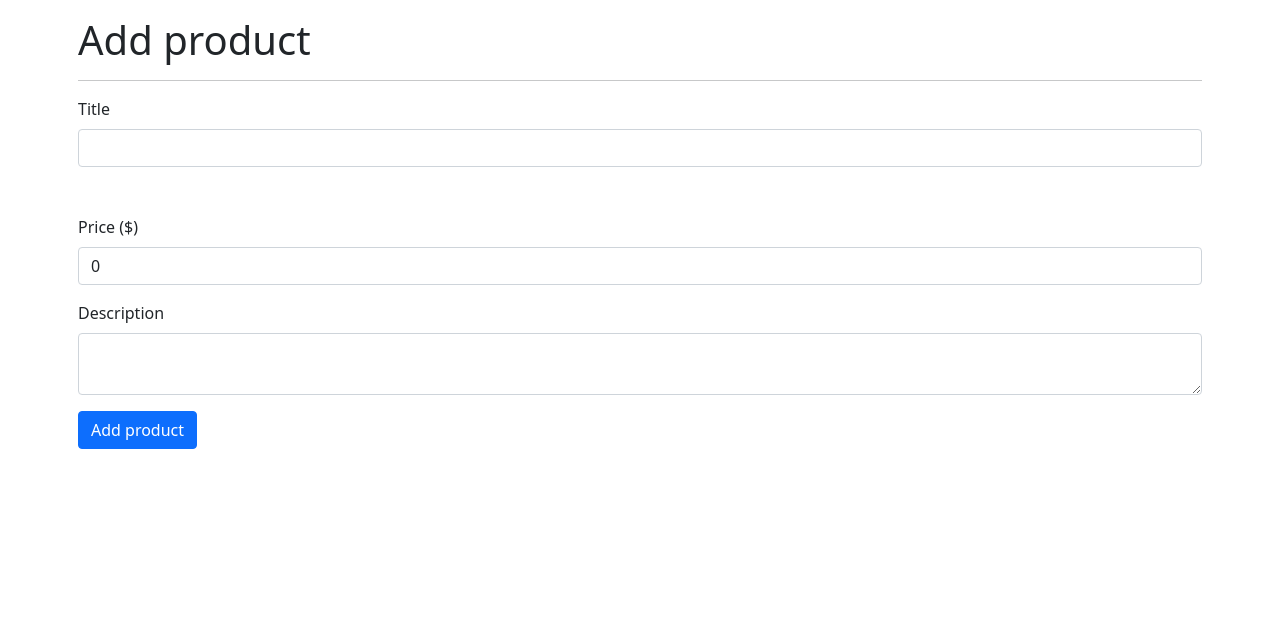
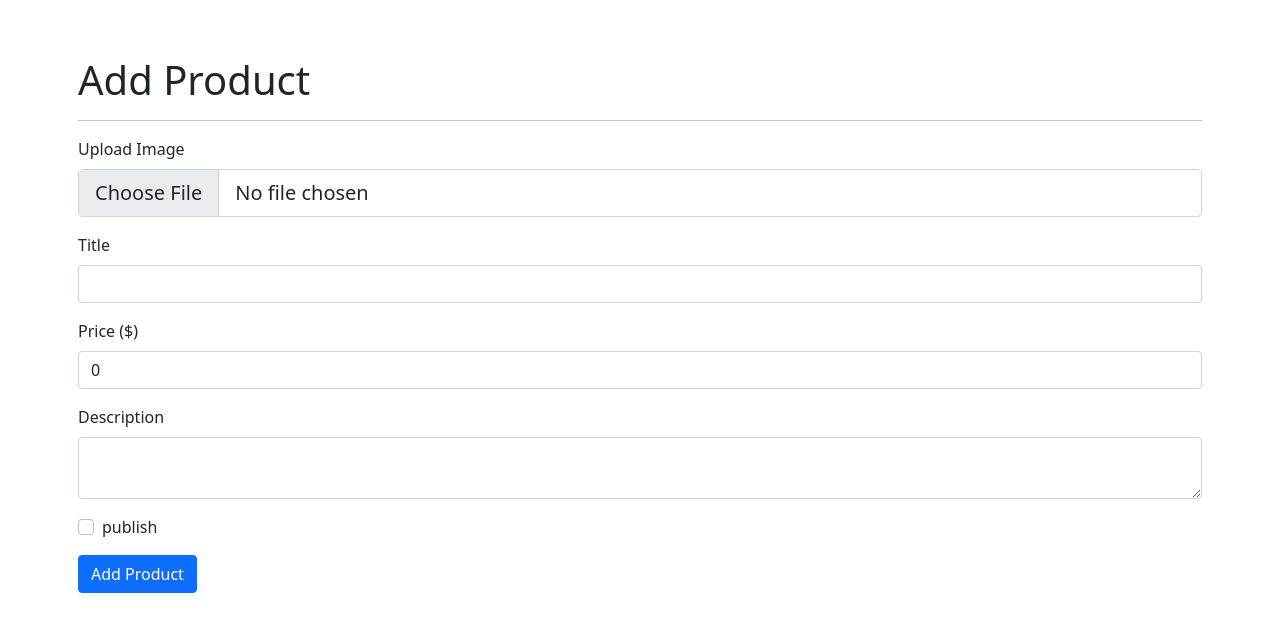
Before and after one commit to flaviocp90/Progetto-node, a React (Create React App) app in the folder client/: page /addProduct in a window 1280 px wide. Shown: the top 632 px of the page. Built offline with nearby package versions, Linux system fonts and the light colour scheme.

Commit message:
add client-side image upload

```diff
--- a/client/src/components/ProductCard.jsx
+++ b/client/src/components/ProductCard.jsx
@@ -9,6 +9,7 @@ const ProductCard = ({ product }) => {
         style={{ width: "18rem", margin: "5px" }}
         className="shadow-lg m-2 p-3 "
       >
+        <Card.Img src={product.image}/>
         <Card.Body>
           <Card.Title>Title: {product.title}</Card.Title>
           <Card.Title>Price: $ {product.price}</Card.Title>
--- a/client/src/screens/AddProduct.jsx
+++ b/client/src/screens/AddProduct.jsx
@@ -3,38 +3,54 @@ import { Container, Form, Button } from "react-bootstrap";
 import axios from "axios";
 import { useNavigate } from "react-router-dom";
 
-
-
 const AddProduct = () => {
   const [title, setTitle] = useState("");
   const [price, setPrice] = useState(0);
   const [description, setDescription] = useState("");
+  const [published, setPublished] = useState(true);
+  const [image, setImage] = useState("");
   const navigate = useNavigate();
 
   const addProductHandler = async (e) => {
+    e.preventDefault();
 
-    e.preventDefault()
+    // // const data = {
+    // //   title: title,
+    // //   price: price,
+    // //   description: description,
+    // //   published: true,
+    // // };
 
-    const data = {
-      title: title,
-      price: price,
-      description: description,
-      published: true
-    }
+    const formData = new FormData();
 
+    formData.append("image", image);
+    formData.append("title", title);
+    formData.append("price", price);
+    formData.append("description", description);
+    formData.append("published", published);
 
-    await axios.post("/api/products/addProduct", data)
-    navigate('/products')
-
-  }
+    await axios.post("/api/products/addProduct", formData);
+    navigate("/products");
+  };
 
   return (
     <>
-      <Container className="mt-2 p-2">
-        <h1>Add product</h1>
+    <Container className='mt-5 p-2'>
+        <h1>Add Product</h1>
         <hr />
-        <Form onSubmit={addProductHandler}>
-          <Form.Group className="mb-5" controlId="title">
+
+        <Form onSubmit={addProductHandler} method="POST" encType='multipart/form-data'>
+
+        <Form.Group controlId="fileName" className="mb-3">
+            <Form.Label>Upload Image</Form.Label>
+            <Form.Control
+                type="file"
+                name='image'
+                onChange={(e) => setImage(e.target.files[0])}
+                size="lg" />
+        </Form.Group>
+
+            <Form.Group className="mb-3" controlId="title">
                 <Form.Label>Title</Form.Label>
                 <Form.Control
                     value={title}
@@ -47,12 +63,11 @@ const AddProduct = () => {
                 <Form.Label>Price ($)</Form.Label>
                 <Form.Control
                     value={price}
-              onChange={(e) => {
-                setPrice(e.target.value);
-              }}
+                    onChange={(e) => setPrice(e.target.value)}
                     type="number"
                      />
             </Form.Group>
+
 
             <Form.Group className="mb-3" controlId="description">
                 <Form.Label>Description</Form.Label>
@@ -63,13 +78,21 @@ const AddProduct = () => {
                     />
             </Form.Group>
 
+            <Form.Group className="mb-3" controlId="publishedCheckedid">
+                <Form.Check
+                    type="checkbox"
+                    onChange={(e) => setPublished(e.target.checked)}
+                    label="publish"
+                   />
+            </Form.Group>
+
+
             <Button variant="primary" type="submit">
-            Add product
+                Add Product
             </Button>
         </Form>
     </Container>
-    </>
-  );
+</>  );
 };
 
 export default AddProduct;
--- a/client/src/screens/ProductDetail.jsx
+++ b/client/src/screens/ProductDetail.jsx
@@ -9,8 +9,10 @@ const ProductDetail = () => {
   const [title, setTitle] = useState("");
   const [price, setPrice] = useState(0);
   const [productDescription, setProductDescription] = useState("");
+  const [published, setPublished] = useState(true)
+  const [productImage, setProductImage] = useState('')
+
   const [reviews, setReviews] = useState([]);
-
   const [rating, setRating] = useState(0);
   const [description, setDescription] = useState('')
 
@@ -22,7 +24,9 @@ const ProductDetail = () => {
       setTitle(data.data.title);
       setPrice(data.data.price);
       setProductDescription(data.data.description);
+      setPublished(data.data.description)
       setReviews(data.data.review)
+      setProductImage(data.data.image)
 
     };
     getSingleProduct();
@@ -59,6 +63,7 @@ const ProductDetail = () => {
           style={{ width: "18rem", margin: "5px" }}
           className="shadow-lg m-5 p-2 "
         >
+          <Card.Img src={`http://localhost:3000/${productImage}`}/>
           <Card.Body>
             <Card.Title>Title: {title}</Card.Title>
             <Card.Title>Price: $ {price}</Card.Title>
```
Also changed, not shown: 1 other file (tests, documents, lock files or other folders). Lines whose indentation alone changed are shown as unchanged.
